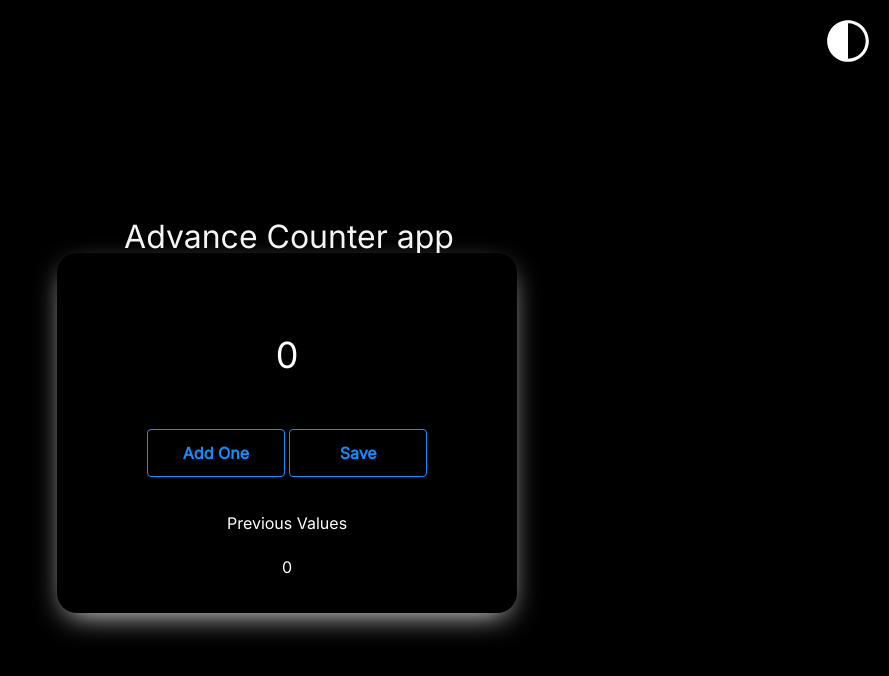
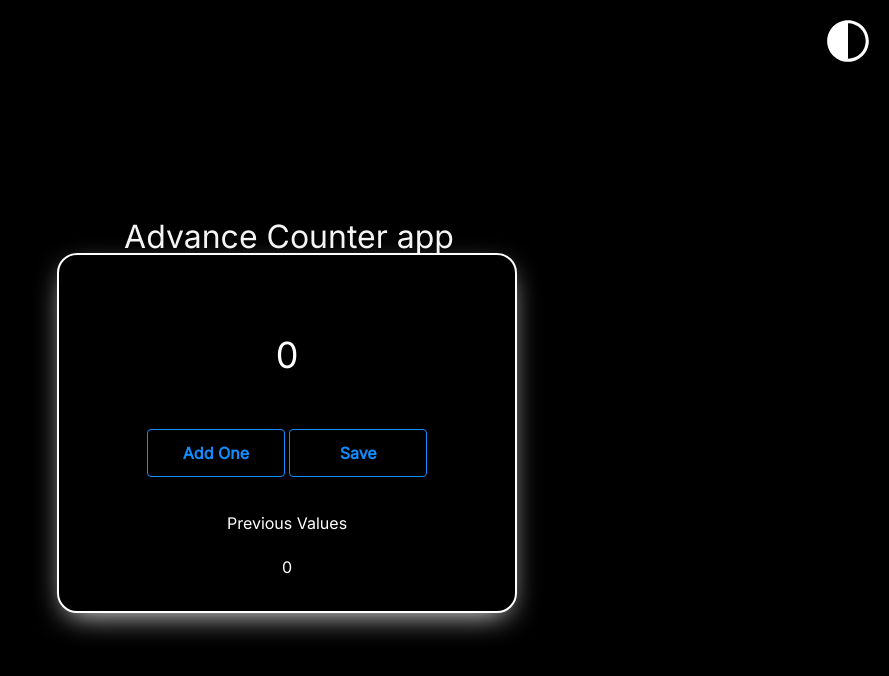
Before and after one commit to Sakshi-Pareek/counter-app-dark-mode, a plain HTML site: page index.html in a window 1280 px wide. Shown: the whole page, without its empty margins (391-1280 px from the left). Drawn offline with nearby package versions, Linux system fonts and the light colour scheme.

```diff
--- a/assets/css/app.css
+++ b/assets/css/app.css
@@ -32,7 +32,7 @@ h2 {
     position: absolute;
     left: 35%;
     padding: 40px;
-    border: 2px solid #white;
+    border: 2px solid white;
 
 }
 .w_30{
```
